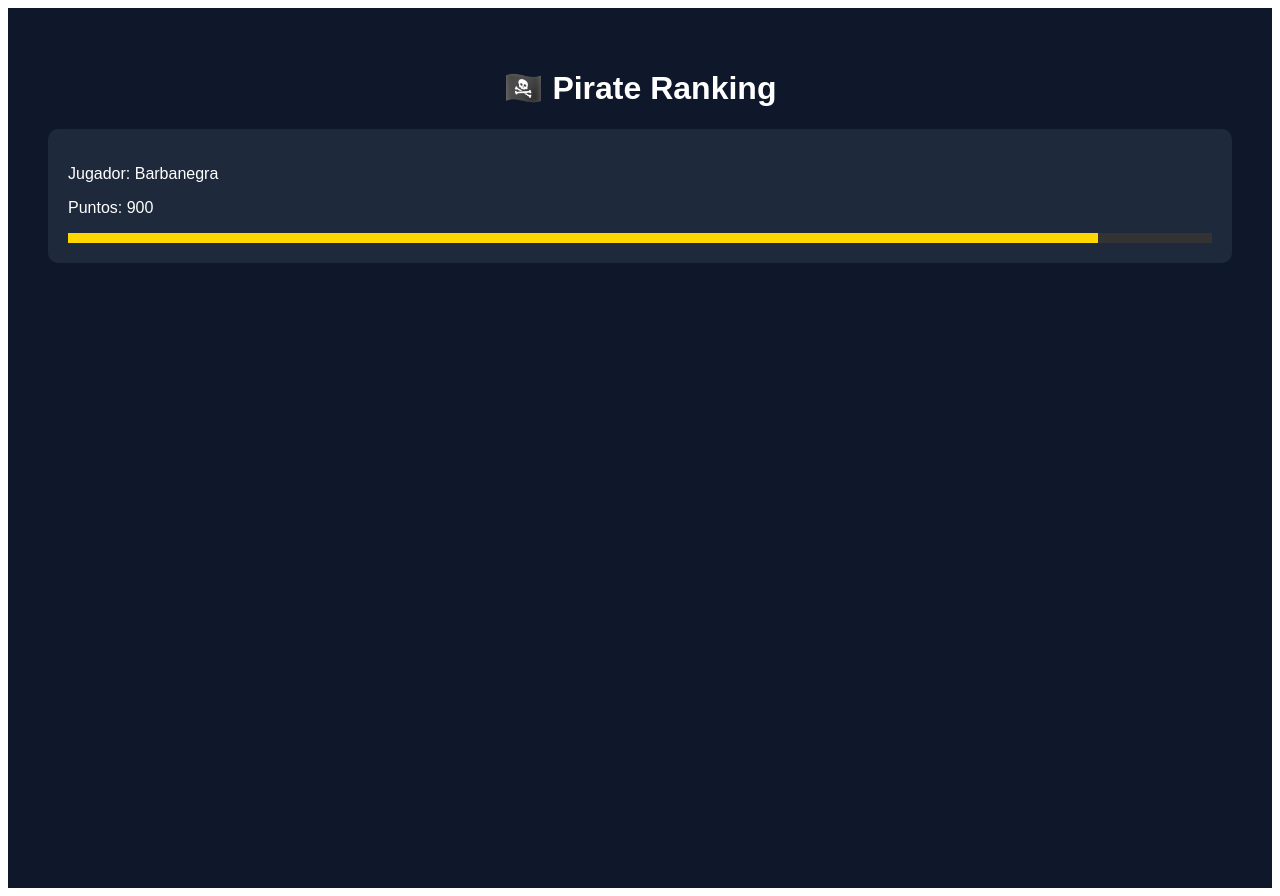
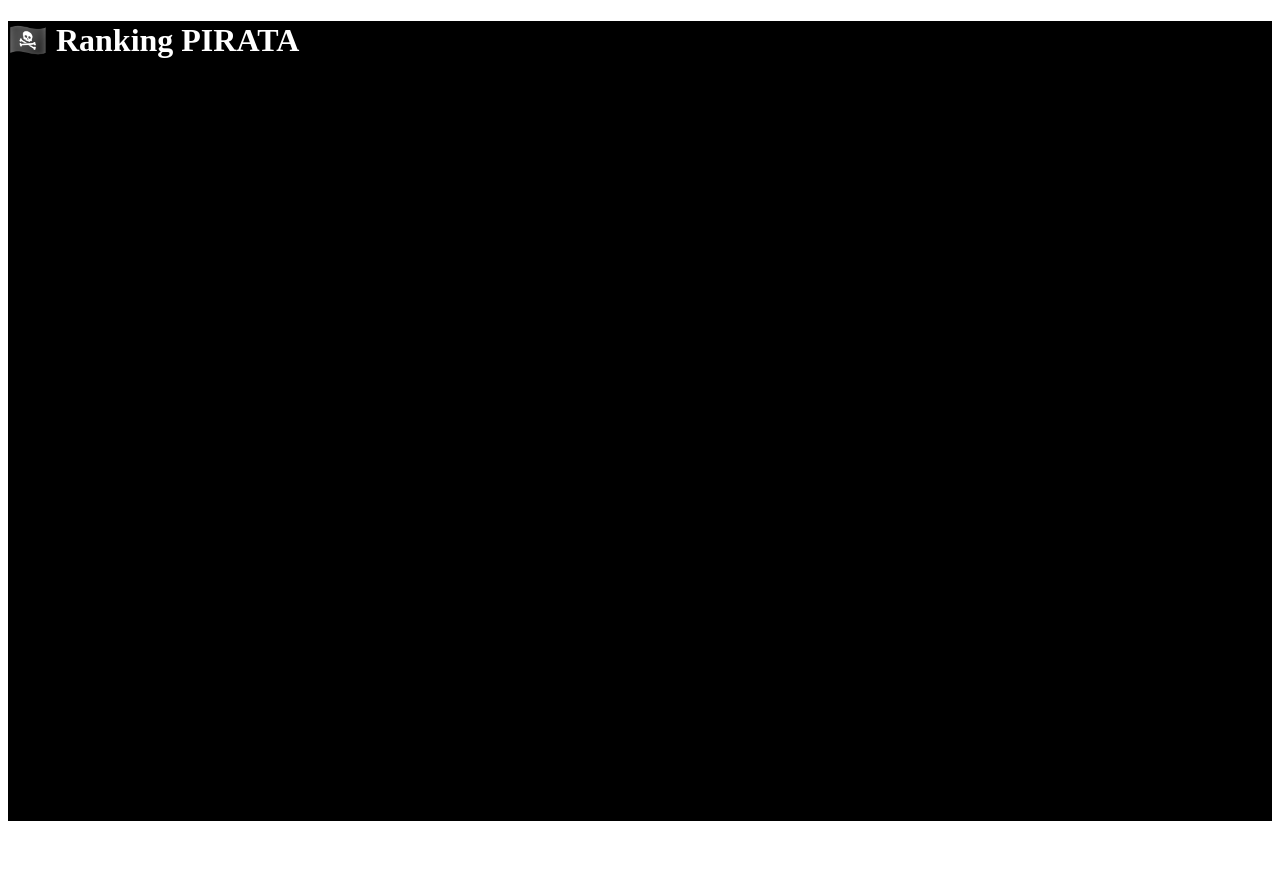
Before and after one commit to zanahJR/yonkou-level, a Next.js app: page /ranking in a window 1280 px wide. After the commit the page ends 829 px from the top, so only its background shows below. Built offline with nearby package versions, Linux system fonts and the light colour scheme.

Commit message:
Update ranking.js

```diff
--- a/pages/ranking.js
+++ b/pages/ranking.js
@@ -1,37 +1,7 @@
 export default function Ranking() {
   return (
-    <div style={{
-      minHeight: "100vh",
-      background: "#0f172a",
-      color: "white",
-      padding: "40px",
-      fontFamily: "Arial"
-    }}>
-      <h1 style={{ textAlign: "center" }}>
-        🏴‍☠️ Pirate Ranking
-      </h1>
-
-      <div style={{
-        background: "#1e293b",
-        padding: "20px",
-        borderRadius: "10px",
-        marginTop: "20px"
-      }}>
-        <p>Jugador: Barbanegra</p>
-        <p>Puntos: 900</p>
-
-        <div style={{
-          height: "10px",
-          background: "#333",
-          marginTop: "10px"
-        }}>
-          <div style={{
-            width: "90%",
-            height: "100%",
-            background: "gold"
-          }} />
-        </div>
-      </div>
+    <div style={{ color: "white", background: "black", height: "100vh" }}>
+      <h1>🏴‍☠️ Ranking PIRATA</h1>
     </div>
   );
 }
```
